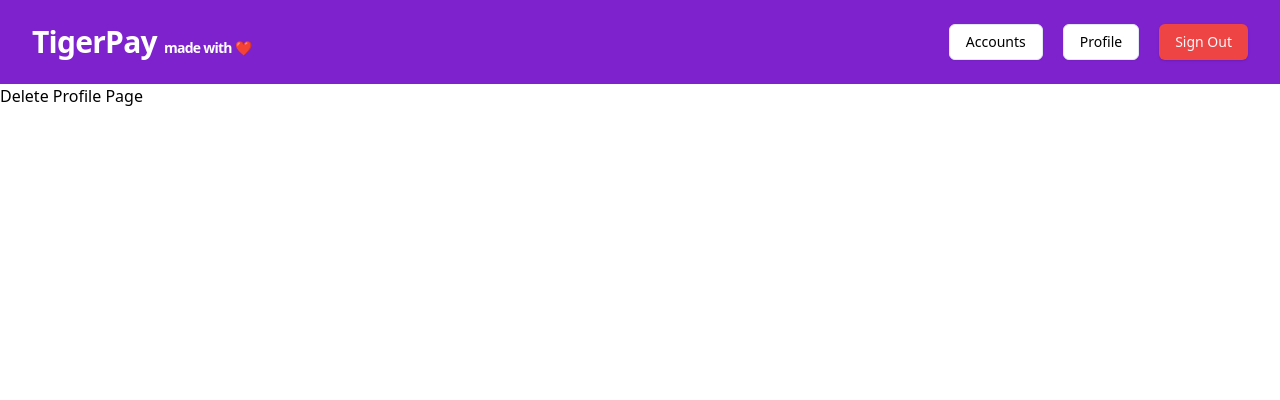
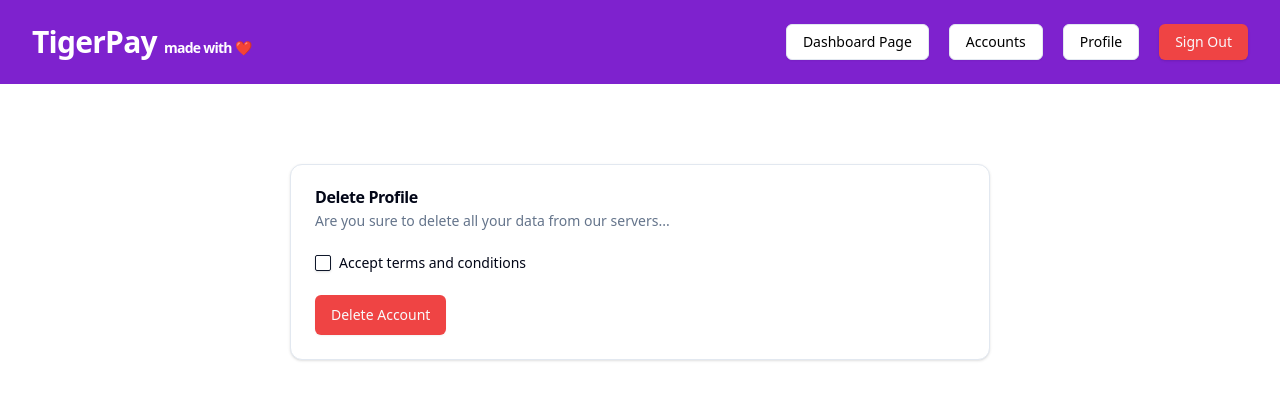
Before and after one commit to shubhamwagh2544/tigerpay-v1, a React (Vite) app in the folder client/: page /delete-profile in a window 1280 px wide. Shown: the top 400 px of the page. Built offline with nearby package versions, Linux system fonts and the light colour scheme; no server answers; sample sign-in values are in the browser's storage.

Commit message:
manage user profile ui updated

```diff
--- a/client/package.json
+++ b/client/package.json
@@ -12,6 +12,7 @@
   "dependencies": {
     "@radix-ui/react-alert-dialog": "^1.0.5",
     "@radix-ui/react-avatar": "^1.0.4",
+    "@radix-ui/react-checkbox": "^1.0.4",
     "@radix-ui/react-dropdown-menu": "^2.0.6",
     "@radix-ui/react-icons": "^1.3.0",
     "@radix-ui/react-label": "^2.0.2",
--- a/client/src/components/Header.tsx
+++ b/client/src/components/Header.tsx
@@ -25,14 +25,14 @@
                     token ? (
                         <div>
                             <div className="flex gap-5">
-                                {/* <button
-                                    className="text-lg font-semibold bg-purple-700 text-white"
+                                <Button
+                                    variant={"outline"}
                                     onClick={() => {
                                         navigate("/dashboard")
                                     }}
                                 >
-                                    Dashboard
-                                </button> */}
+                                    Dashboard Page
+                                </Button>
                                 <AccountDropdown />
                                 <ProfileDropdown />
                                 <Button
--- /dev/null
+++ b/client/src/components/ui/badge.tsx
@@ -0,0 +1,36 @@
+import * as React from "react"
+import { cva, type VariantProps } from "class-variance-authority"
+
+import { cn } from "@/lib/utils"
+
+const badgeVariants = cva(
+  "inline-flex items-center rounded-md border border-slate-200 px-2.5 py-0.5 text-xs font-semibold transition-colors focus:outline-none focus:ring-2 focus:ring-slate-950 focus:ring-offset-2 dark:border-slate-800 dark:focus:ring-slate-300",
+  {
+    variants: {
+      variant: {
+        default:
+          "border-transparent bg-slate-900 text-slate-50 shadow hover:bg-slate-900/80 dark:bg-slate-50 dark:text-slate-900 dark:hover:bg-slate-50/80",
+        secondary:
+          "border-transparent bg-slate-100 text-slate-900 hover:bg-slate-100/80 dark:bg-slate-800 dark:text-slate-50 dark:hover:bg-slate-800/80",
+        destructive:
+          "border-transparent bg-red-500 text-slate-50 shadow hover:bg-red-500/80 dark:bg-red-900 dark:text-slate-50 dark:hover:bg-red-900/80",
+        outline: "text-slate-950 dark:text-slate-50",
+      },
+    },
+    defaultVariants: {
+      variant: "default",
+    },
+  }
+)
+
+export interface BadgeProps
+  extends React.HTMLAttributes<HTMLDivElement>,
+    VariantProps<typeof badgeVariants> {}
+
+function Badge({ className, variant, ...props }: BadgeProps) {
+  return (
+    <div className={cn(badgeVariants({ variant }), className)} {...props} />
+  )
+}
+
+export { Badge, badgeVariants }
--- /dev/null
+++ b/client/src/components/ui/checkbox.tsx
@@ -0,0 +1,28 @@
+import * as React from "react"
+import * as CheckboxPrimitive from "@radix-ui/react-checkbox"
+import { CheckIcon } from "@radix-ui/react-icons"
+
+import { cn } from "@/lib/utils"
+
+const Checkbox = React.forwardRef<
+  React.ElementRef<typeof CheckboxPrimitive.Root>,
+  React.ComponentPropsWithoutRef<typeof CheckboxPrimitive.Root>
+>(({ className, ...props }, ref) => (
+  <CheckboxPrimitive.Root
+    ref={ref}
+    className={cn(
+      "peer h-4 w-4 shrink-0 rounded-sm border border-slate-200 border-slate-900 shadow focus-visible:outline-none focus-visible:ring-1 focus-visible:ring-slate-950 disabled:cursor-not-allowed disabled:opacity-50 data-[state=checked]:bg-slate-900 data-[state=checked]:text-slate-50 dark:border-slate-800 dark:border-slate-50 dark:focus-visible:ring-slate-300 dark:data-[state=checked]:bg-slate-50 dark:data-[state=checked]:text-slate-900",
+      className
+    )}
+    {...props}
+  >
+    <CheckboxPrimitive.Indicator
+      className={cn("flex items-center justify-center text-current")}
+    >
+      <CheckIcon className="h-4 w-4" />
+    </CheckboxPrimitive.Indicator>
+  </CheckboxPrimitive.Root>
+))
+Checkbox.displayName = CheckboxPrimitive.Root.displayName
+
+export { Checkbox }
--- a/client/src/pages/DashboardPage.tsx
+++ b/client/src/pages/DashboardPage.tsx
@@ -23,7 +23,7 @@
             setUser(response.data.user)
         }
         fetchUser();
-    }, [user])
+    }, [])
 
     return (
         <div>
--- a/client/src/pages/DeleteProfilePage.tsx
+++ b/client/src/pages/DeleteProfilePage.tsx
@@ -1,7 +1,86 @@
+import { Button } from "@/components/ui/button";
+import { Card, CardContent, CardDescription, CardFooter, CardHeader, CardTitle } from "@/components/ui/card";
+import { Checkbox } from "@/components/ui/checkbox";
+import { Label } from "@/components/ui/label";
+import BACKEND_URL from "@/global";
+import { UserType } from "@/types/UserType";
+import axios from "axios";
+import { useEffect, useState } from "react";
+import { useNavigate } from "react-router-dom";
+import { toast } from "sonner";
+
 export default function DeleteProfilePage() {
+
+    const [user, setUser] = useState<UserType>();
+    const navigate = useNavigate()
+    const [checkbox, setCheckbox] = useState(false)
+
+    useEffect(() => {
+        async function fetchUser() {
+            const token = localStorage.getItem('token');
+            if (!token) {
+                toast.error("Please sign in!")
+                return;
+            }
+            const response = await axios.get(`${BACKEND_URL}/api/user/profile`, {
+                headers: {
+                    Authorization: `Bearer ${token}`
+                }
+            })
+            setUser(response.data.user)
+        }
+        fetchUser();
+    }, [])
+
+    async function deleteAccount() {
+        if (!checkbox) {
+            toast.error("Please accept terms and conditions 🚫")
+            return;
+        }
+        try {
+            const token = localStorage.getItem('token');
+            const response = await axios.delete(`${BACKEND_URL}/api/user/profile`, {
+                headers: {
+                    Authorization: `Bearer ${token}`
+                }
+            })
+            if (response.status === 200) {
+                toast.success(`Sayonara!, ${user?.firstname} ${user?.lastname} 💔`)
+                localStorage.clear()
+                navigate("/")
+            }
+        }
+        catch (error: any) {
+            toast.error("Error deleting account!")
+        }
+    }
+
     return (
-        <div>
-            <h1>Delete Profile Page</h1>
+        <div className="container flex gap-10 flex-row py-20 items-center justify-center">
+            <Card className="w-[700px]">
+                <CardHeader>
+                    <CardTitle>Delete Profile</CardTitle>
+                    <CardDescription>Are you sure to delete all your data from our servers...</CardDescription>
+                </CardHeader>
+                <CardContent>
+                    {/** card content */}
+                    <div>
+                        <div className="flex items-center space-x-2">
+                            <Checkbox id="terms" onCheckedChange={() => setCheckbox(true)} />
+                            <Label htmlFor="terms">Accept terms and conditions</Label>
+                        </div>
+                    </div>
+                </CardContent>
+                <CardFooter>
+                    <Button
+                        variant={"destructive"}
+                        className="py-5 hover:bg-red-800"
+                        onClick={deleteAccount}
+                    >
+                        Delete Account
+                    </Button>
+                </CardFooter>
+            </Card>
         </div>
     )
 }
--- a/client/src/pages/UpdateProfilePage.tsx
+++ b/client/src/pages/UpdateProfilePage.tsx
@@ -33,7 +33,7 @@
             setUser(response.data.user)
         }
         fetchUser();
-    }, [user])
+    }, [])
 
     function handleInputChange(event: React.ChangeEvent<HTMLInputElement>) {
         const { name, value } = event.target
--- a/client/src/pages/ViewProfilePage.tsx
+++ b/client/src/pages/ViewProfilePage.tsx
@@ -1,7 +1,68 @@
+import { Avatar, AvatarFallback, AvatarImage } from "@/components/ui/avatar";
+import { Badge } from "@/components/ui/badge";
+import { Card, CardContent, CardDescription, CardFooter, CardHeader, CardTitle } from "@/components/ui/card";
+import { Label } from "@/components/ui/label";
+import BACKEND_URL from "@/global";
+import { UserType } from "@/types/UserType";
+import axios from "axios";
+import { useEffect, useState } from "react";
+import { toast } from "sonner";
+
+
 export default function ViewProfilePage() {
+
+    const [user, setUser] = useState<UserType>();
+
+    useEffect(() => {
+        async function fetchUser() {
+            const token = localStorage.getItem('token');
+            if (!token) {
+                toast.error("Please sign in!")
+                return;
+            }
+            const response = await axios.get(`${BACKEND_URL}/api/user/profile`, {
+                headers: {
+                    Authorization: `Bearer ${token}`
+                }
+            })
+            setUser(response.data.user)
+        }
+        fetchUser();
+    }, [])
+
     return (
-        <div>
-            <h1>View Profile Page</h1>
-        </div>
+        <div className="container flex gap-10 flex-row py-20 items-center justify-center">
+            <Card className="w-[700px]">
+                <CardHeader className="text-center">
+                    <CardTitle className="text-2xl">{`${user?.firstname} ${user?.lastname}'s Profile`}</CardTitle>
+                    <span className="mx-auto">
+                        <Avatar>
+                            <AvatarImage src="https://github.com/shadcn.png" />
+                            <AvatarFallback>CN</AvatarFallback>
+                        </Avatar>
+                    </span>
+                    <CardDescription>{`Hola, ${user?.firstname}`}</CardDescription>
+                </CardHeader>
+                <CardContent>
+                    <div>
+                        <div className="flex justify-between m-1">
+                            <span>Email</span>
+                            <span>{user?.email}</span>
+                        </div>
+                        <div className="flex justify-between m-1">
+                            <span>Firstname</span>
+                            <span>{user?.firstname}</span>
+                        </div>
+                        <div className="flex justify-between mt-1">
+                            <span>Lastname</span>
+                            <span>{user?.lastname}</span>
+                        </div>
+                    </div>
+                </CardContent>
+                <CardFooter>
+                    {/** card footer */}
+                </CardFooter>
+            </Card>
+        </div >
     )
 }
```
Also changed, not shown: 1 other file (tests, documents, lock files or other folders).
